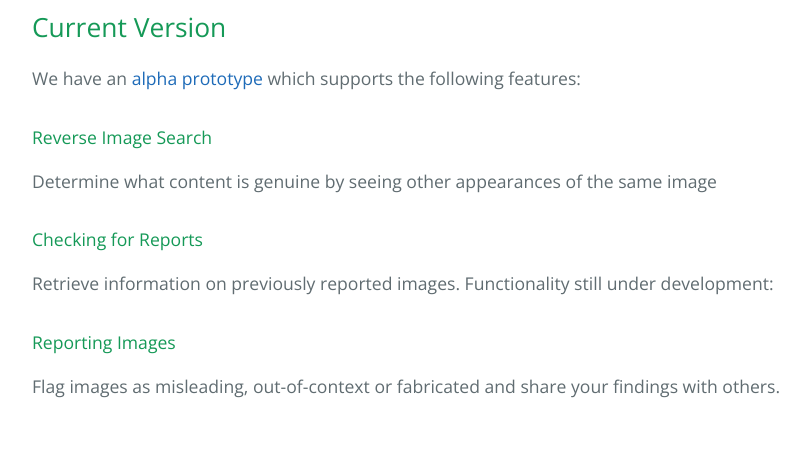
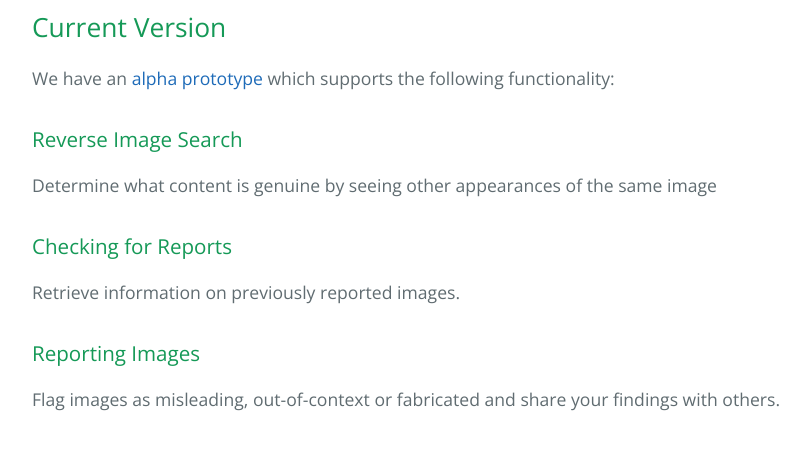
Before and after one commit to rzere/DejaVu, a Jekyll site: the page built from docs/index.md, in a window 1280 px wide and 900 px high, scrolled down 1242 px, cut to the strip 194-651 px from the top of the window. Shown: the top 450 px of the strip, without its empty margins (192-1002 px from the left). Built offline with Jekyll 4.4.1, drawn with Linux system fonts in a browser that asks for light colours; our own code applies the rules of GitHub Pages for plain Markdown files.

Commit message:
minor cosmetic tweaks

```diff
--- a/docs/index.md
+++ b/docs/index.md
@@ -38,13 +38,12 @@ prevent the spreading of fake news.
 
 ## Current Version
 
-We have an [alpha prototype](https://github.com/rzere/DejaVu/) which supports the following features:
-#### Reverse Image Search
+We have an [alpha prototype](https://github.com/rzere/DejaVu/) which supports the following functionality:
+### Reverse Image Search
 Determine what content is genuine by seeing other appearances of the same image
-#### Checking for Reports
+### Checking for Reports
 Retrieve information on previously reported images.
-Functionality still under development:
-#### Reporting Images
+### Reporting Images
 Flag images as misleading, out-of-context or fabricated and share your findings with others.
 
 <br>
```
